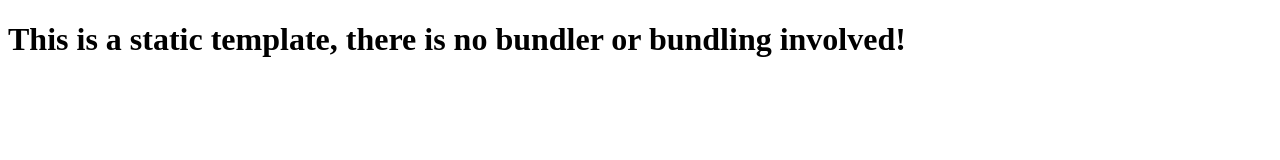
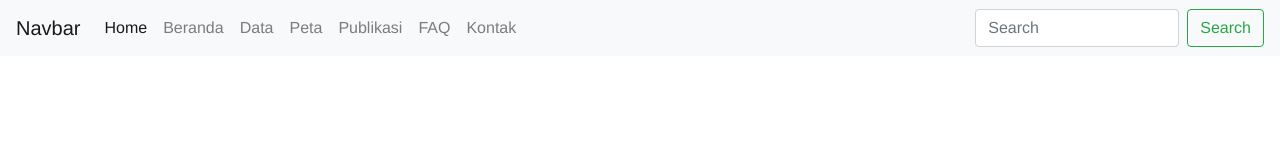
Before and after one commit to fiarrijal/covid-template, a website: page index.html in a window 1280 px wide. Drawn offline with nearby package versions, Linux system fonts and the light colour scheme.

Commit message:
Covid 19 Template
Awal buat template

```diff
--- /dev/null
+++ b/css/covid19.css
@@ -0,0 +1,3 @@
+body {
+  font-family: "Helvetica", "Montserrat";
+}
--- a/index.html
+++ b/index.html
@@ -1,12 +1,74 @@
 <!DOCTYPE html>
 <html lang="en">
   <head>
-    <meta charset="UTF-8">
-    <meta name="viewport" content="width=device-width, initial-scale=1.0">
-    <meta http-equiv="X-UA-Compatible" content="ie=edge">
-    <title>Static Template</title>
+    <meta charset="UTF-8" />
+    <meta name="viewport" content="width=device-width, initial-scale=1.0" />
+    <meta http-equiv="X-UA-Compatible" content="ie=edge" />
+    <link
+      rel="stylesheet"
+      href="https://maxcdn.bootstrapcdn.com/bootstrap/4.0.0/css/bootstrap.min.css"
+    />
+    <link rel="stylesheet" href="css/covid19.css" />
+    <script src="https://code.jquery.com/jquery-3.2.1.slim.min.js"></script>
+    <script src="https://cdnjs.cloudflare.com/ajax/libs/popper.js/1.12.9/umd/popper.min.js"></script>
+    <script src="https://maxcdn.bootstrapcdn.com/bootstrap/4.0.0/js/bootstrap.min.js"></script>
+    <title>COVID-19 Template</title>
   </head>
   <body>
-    <h1>This is a static template, there is no bundler or bundling involved!</h1>
+    <section class="header">
+      <nav class="navbar navbar-expand-lg navbar-light bg-light">
+        <a class="navbar-brand" href="#">Navbar</a>
+        <button
+          class="navbar-toggler"
+          type="button"
+          data-toggle="collapse"
+          data-target="#navbarSupportedContent"
+          aria-controls="navbarSupportedContent"
+          aria-expanded="false"
+          aria-label="Toggle navigation"
+        >
+          <span class="navbar-toggler-icon"></span>
+        </button>
+
+        <div class="collapse navbar-collapse" id="navbarSupportedContent">
+          <ul class="navbar-nav mr-auto">
+            <li class="nav-item active">
+              <a class="nav-link" href="#"
+                >Home <span class="sr-only">(current)</span></a
+              >
+            </li>
+            <li class="nav-item">
+              <a class="nav-link" href="#">Beranda</a>
+            </li>
+            <li class="nav-item">
+              <a class="nav-link" href="#">Data</a>
+            </li>
+            <li class="nav-item">
+              <a class="nav-link" href="#">Peta</a>
+            </li>
+            <li class="nav-item">
+              <a class="nav-link" href="#">Publikasi</a>
+            </li>
+            <li class="nav-item">
+              <a class="nav-link" href="#">FAQ</a>
+              <li class="nav-item">
+                <a class="nav-link" href="#">Kontak</a>
+              </li>
+            </li>
+          </ul>
+          <form class="form-inline my-2 my-lg-0">
+            <input
+              class="form-control mr-sm-2"
+              type="search"
+              placeholder="Search"
+              aria-label="Search"
+            />
+            <button class="btn btn-outline-success my-2 my-sm-0" type="submit">
+              Search
+            </button>
+          </form>
+        </div>
+      </nav>
+    </section>
   </body>
 </html>
```
